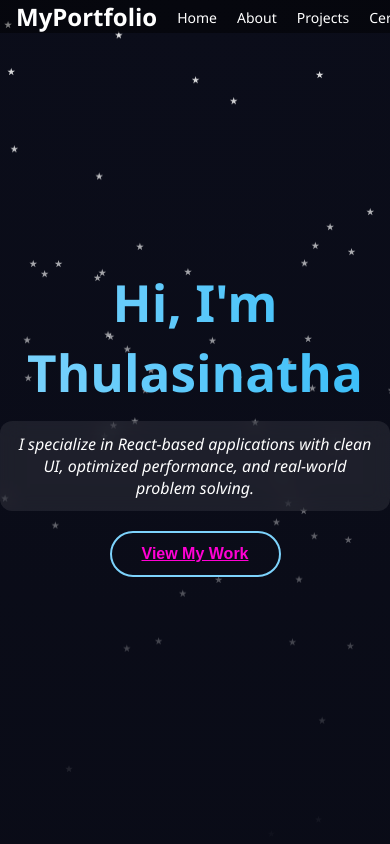
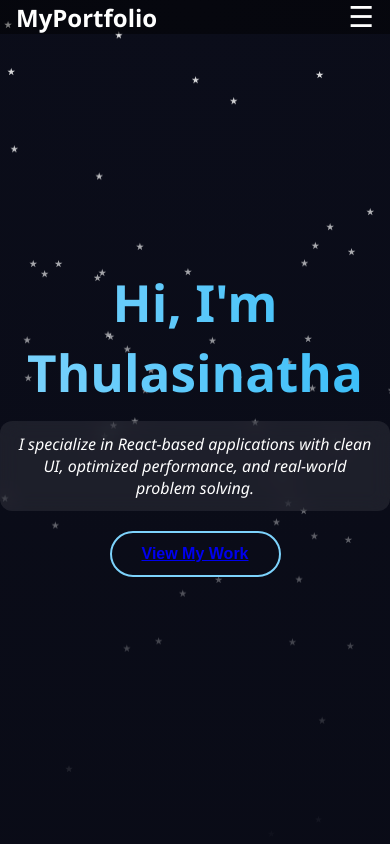
Before and after one commit to Thulasinatha02/my-portfolio, a React (Create React App) app: page / in a window 390 px wide. Shown: the top 844 px of the page. Built offline with nearby package versions, Linux system fonts and the light colour scheme.

Commit message:
Animate About section on scroll

```diff
--- a/src/components/Contact.css
+++ b/src/components/Contact.css
@@ -1,6 +1,6 @@
 .contact {
-    min-height: 200vh;
-    background: url("D:\portfolio\my-portfolio\Gemini_Generated_Image_s8bk00s8bk00s8bk.png") center/cover no-repeat;
+  min-height: 100vh;
+  background: url("D:\\portfolio\\my-portfolio\\Gemini_Generated_Image_s8bk00s8bk00s8bk.png") center/cover no-repeat;
   position: relative;
   display: flex;
   align-items: center;
@@ -11,7 +11,7 @@
   content: "";
   position: absolute;
   inset: 0;
-    background: rgba(0, 0, 0, 0.1);
+  background: rgba(0, 0, 0, 0.4); /* Darkened slightly for better readability */
 }
 
 /* Wrapper */
@@ -26,9 +26,9 @@
 /* Card */
 .contact-card {
   background: rgba(255, 255, 255, 0.12);
-
+  backdrop-filter: blur(8px);
   padding: 40px;
-    max-width: 5000px;
+  max-width: 500px;
   color: white;
   border-radius: 40px;
   box-shadow: 0 20px 40px rgba(0, 0, 0, 0.4);
@@ -43,6 +43,7 @@
   margin-bottom: 10px;
   font-size: 1.55rem;
 }
+
 .contact-socials {
   display: flex;
   gap: 20px;
@@ -64,21 +65,28 @@
   color: #ffffff;
 }
 
-  /* Mobile */
-  @media (max-width: 768px) {
-    .contact-overlay {
-      justify-content: center;
-      padding: 0 20px;
+a.contact-link {
+  color: rgb(255, 0, 212);
+  text-decoration: none;
 }
-  }
-  a {
-    color: rgb(255, 0, 212);
-  }
-  a:visited {
+
+a.contact-link:visited {
   color: rgb(86, 219, 246);
 }
 
+a.contact-link:hover {
+  text-decoration: underline;
+}
+
+/* Mobile */
 @media (max-width: 768px) {
+  .contact {
+    min-height: 100vh;
+    background-position: center center;
+    background-attachment: scroll;
+    padding: 40px 0;
+  }
+
   .contact-overlay {
     justify-content: center;
     padding: 0 6%;
@@ -86,6 +94,7 @@
 
   .contact-card {
     padding: 28px;
+    max-width: 100%;
     border-radius: 24px;
     text-align: center;
   }
--- a/src/components/Navbar.css
+++ b/src/components/Navbar.css
@@ -30,6 +30,21 @@
 .navbar.light a,
 .navbar.light h1 {
   color: #111;
+}
+
+/* Links Container */
+.navbar-links {
+  display: flex;
+  align-items: center;
+}
+
+.menu-btn {
+  display: none;
+  background: none;
+  border: none;
+  font-size: 1.8rem;
+  cursor: pointer;
+  color: inherit;
 }
 
 /* Links */
--- a/src/components/Navbar.jsx
+++ b/src/components/Navbar.jsx
@@ -4,6 +4,7 @@ import "./Navbar.css";
 
 export default function Navbar() {
   const [lightNav, setLightNav] = useState(false);
+  const [menuOpen, setMenuOpen] = useState(false);
 
   useEffect(() => {
     const handleScroll = () => {
@@ -23,13 +24,20 @@ export default function Navbar() {
       transition={{ duration: 0.9 }}
     >
       <h1>MyPortfolio</h1>
-      <div>
-        <a href="#Hero">Home</a>
-        <a href="#about">About</a>
-        <a href="#projects">Projects</a>
-        <a href="#certificates">Certificates</a>
-        <a href="#contact">Contact</a>
 
+      <button
+        className="menu-btn"
+        onClick={() => setMenuOpen(!menuOpen)}
+      >
+        ☰
+      </button>
+
+      <div className={`navbar-links ${menuOpen ? "open" : ""}`}>
+        <a href="#Hero" onClick={() => setMenuOpen(false)}>Home</a>
+        <a href="#about" onClick={() => setMenuOpen(false)}>About</a>
+        <a href="#projects" onClick={() => setMenuOpen(false)}>Projects</a>
+        <a href="#certificates" onClick={() => setMenuOpen(false)}>Certificates</a>
+        <a href="#contact" onClick={() => setMenuOpen(false)}>Contact</a>
       </div>
     </motion.nav>
   );
```
Lines whose indentation alone changed are shown as unchanged.
